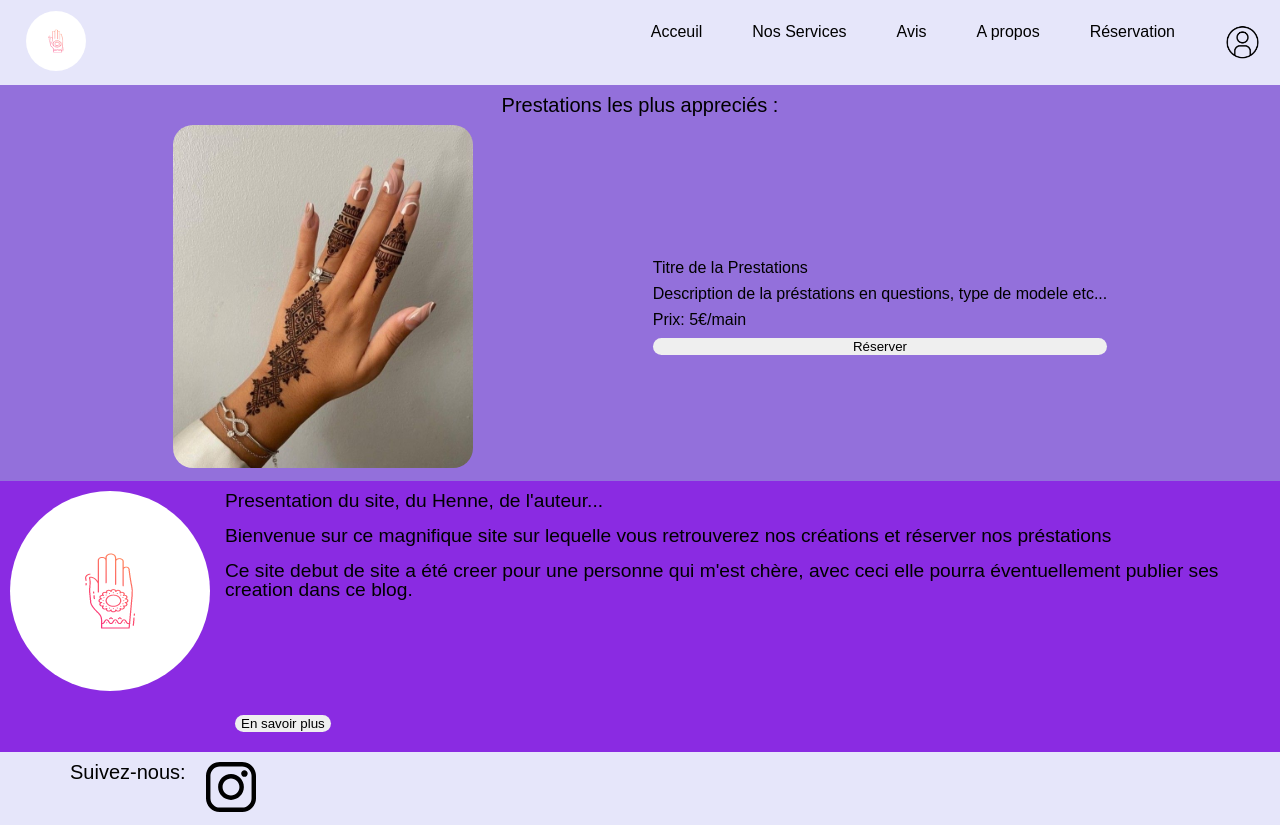
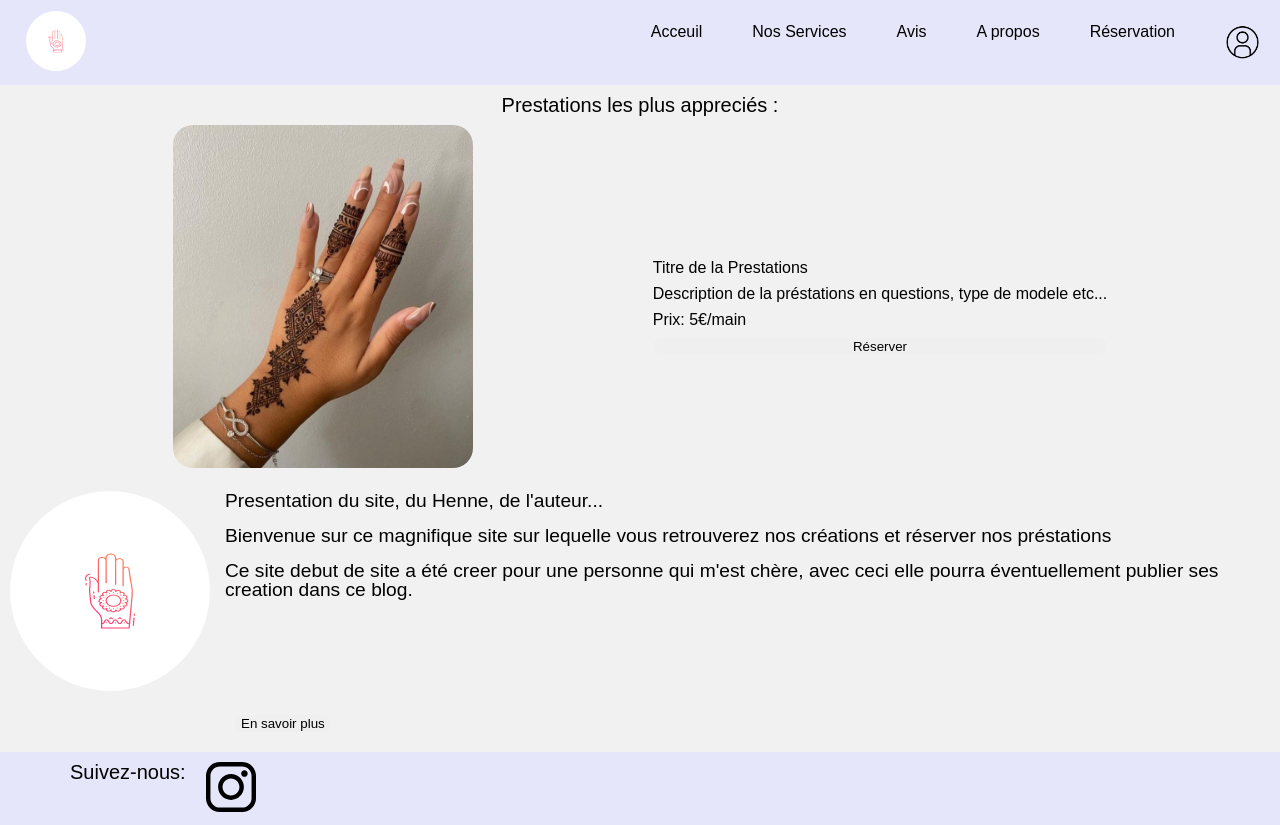
Before and after one commit to MMaduzan/BLOG_HENNE, a plain HTML site: page public/index.html in a window 1280 px wide. Drawn offline with Linux system fonts and the light colour scheme; a web font is replaced by a local one.

Commit message:
modif de la couleur

```diff
--- a/public/src/css/HomePage.css
+++ b/public/src/css/HomePage.css
@@ -1,7 +1,7 @@
 .HomePage {
     display: flex;
     justify-content: center;
-    background-color: blueviolet;
+    background-color: #f1f1f1;
     padding: 10px 10px 10px 10px;
     gap: 15px;
 }
--- a/public/src/css/Prestation.css
+++ b/public/src/css/Prestation.css
@@ -2,7 +2,7 @@
     display: flex;
     flex-direction: column;
     align-items: center;
-    background-color: #9370DB;
+    background-color: #f1f1f1;
     padding: 10px 0;
 }
 
```
Also changed, not shown: public/index.html (+4 -2 lines), 1 other file.
